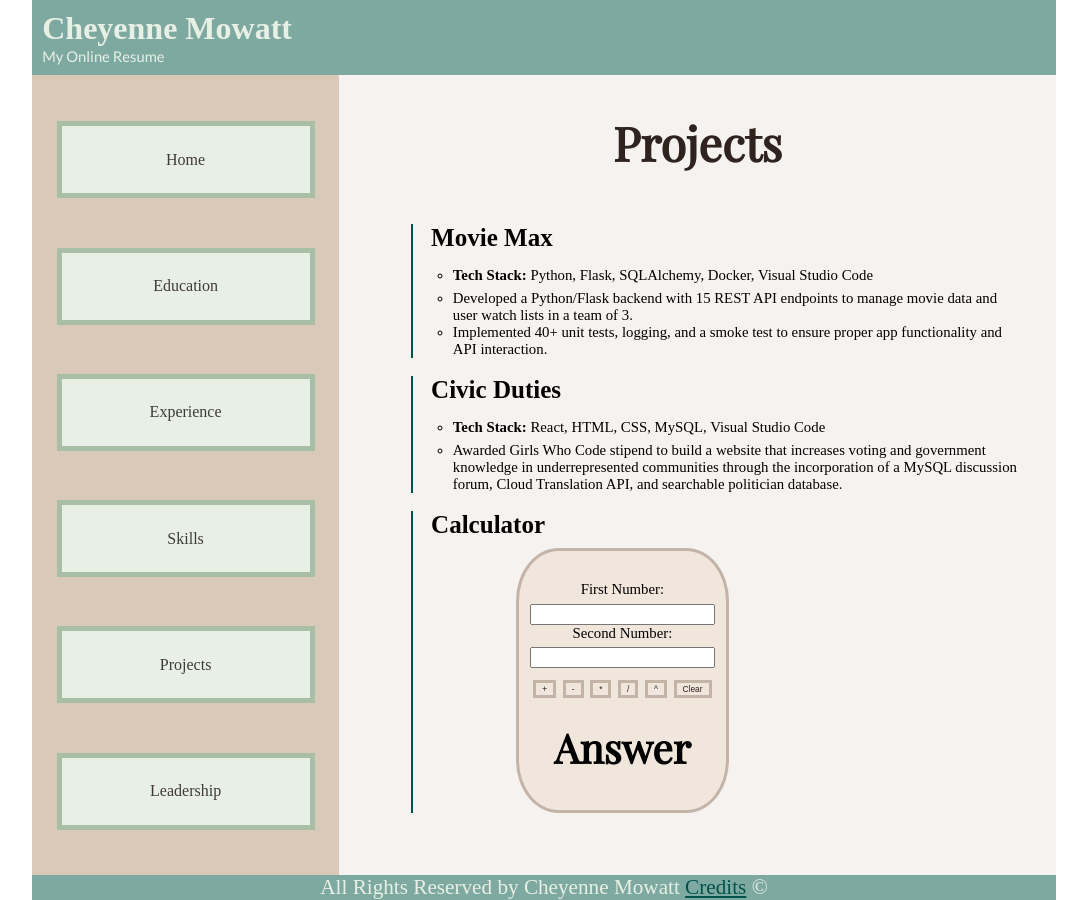
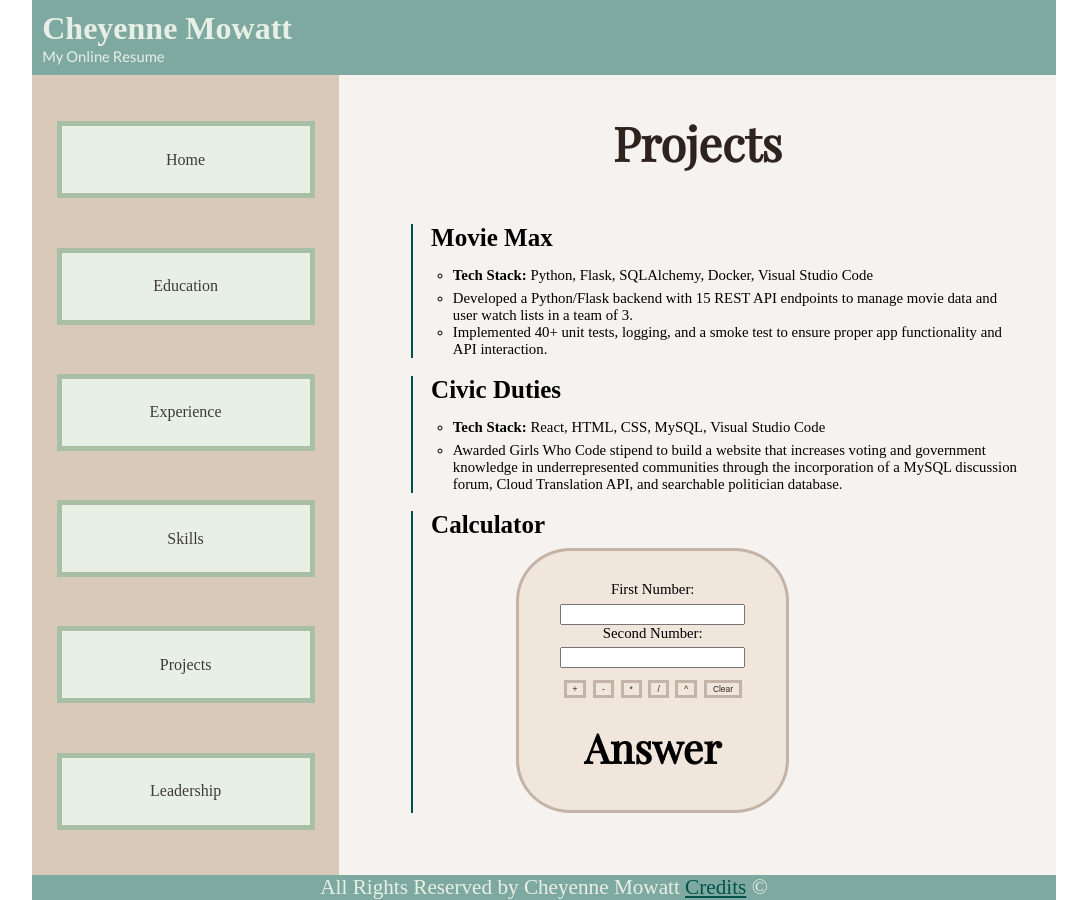
Before and after one commit to cheyennemowatt/mp3-cs-391, a React (Vite) app: page /projects in a window 1280 px wide. Shown: the whole page, without its empty margins (96-1183 px from the left). Built offline with nearby package versions, Linux system fonts and the light colour scheme.

Commit message:
updated width

```diff
--- a/src/components/mains/Projects.tsx
+++ b/src/components/mains/Projects.tsx
@@ -27,7 +27,7 @@ const StyledCalculatorDiv = styled.div`
     border-radius: 20%;
     padding:5%;
     max-height: 25%;
-    max-width: 35%;
+    max-width: 45%;
     border: #C4B4A8 3px solid;
 `;
 const StyledCalculatorLabel = styled.label`
```
